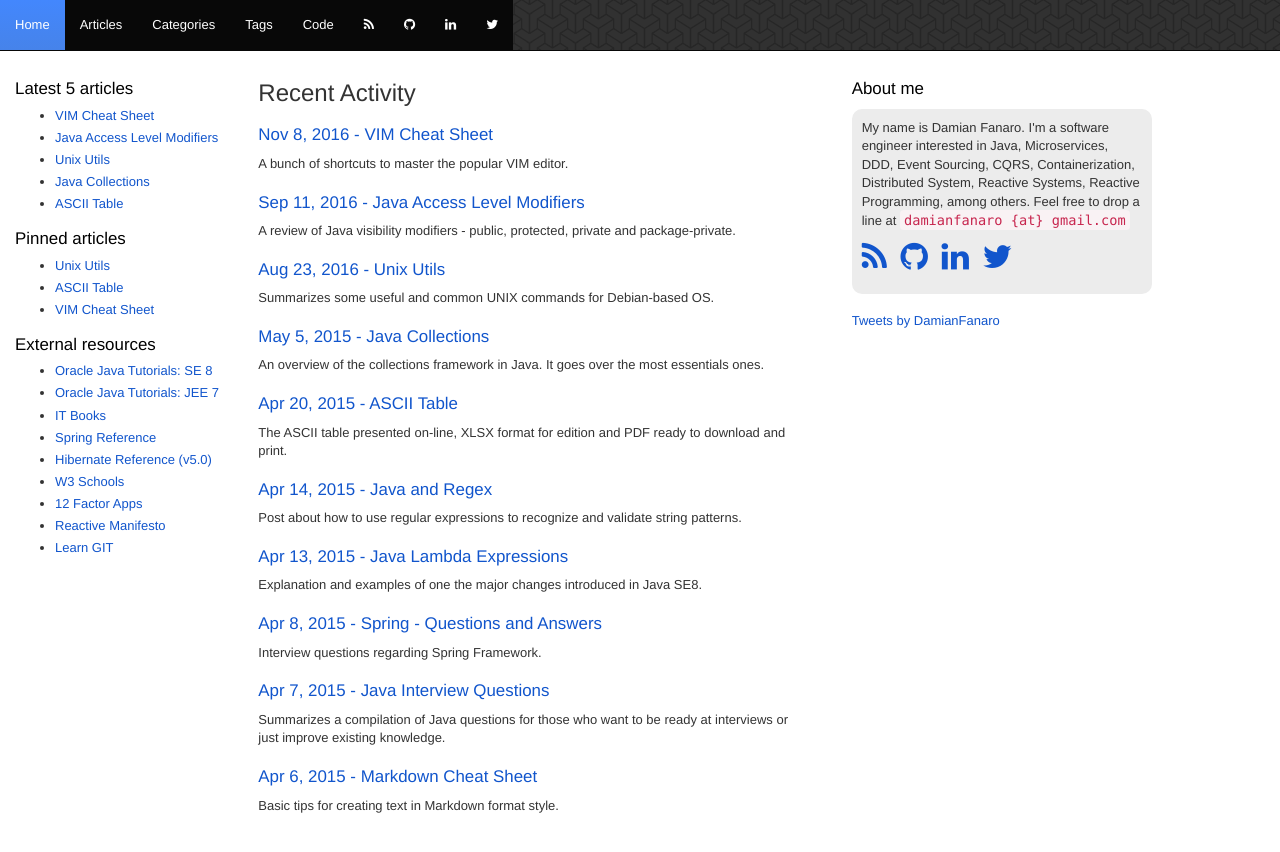
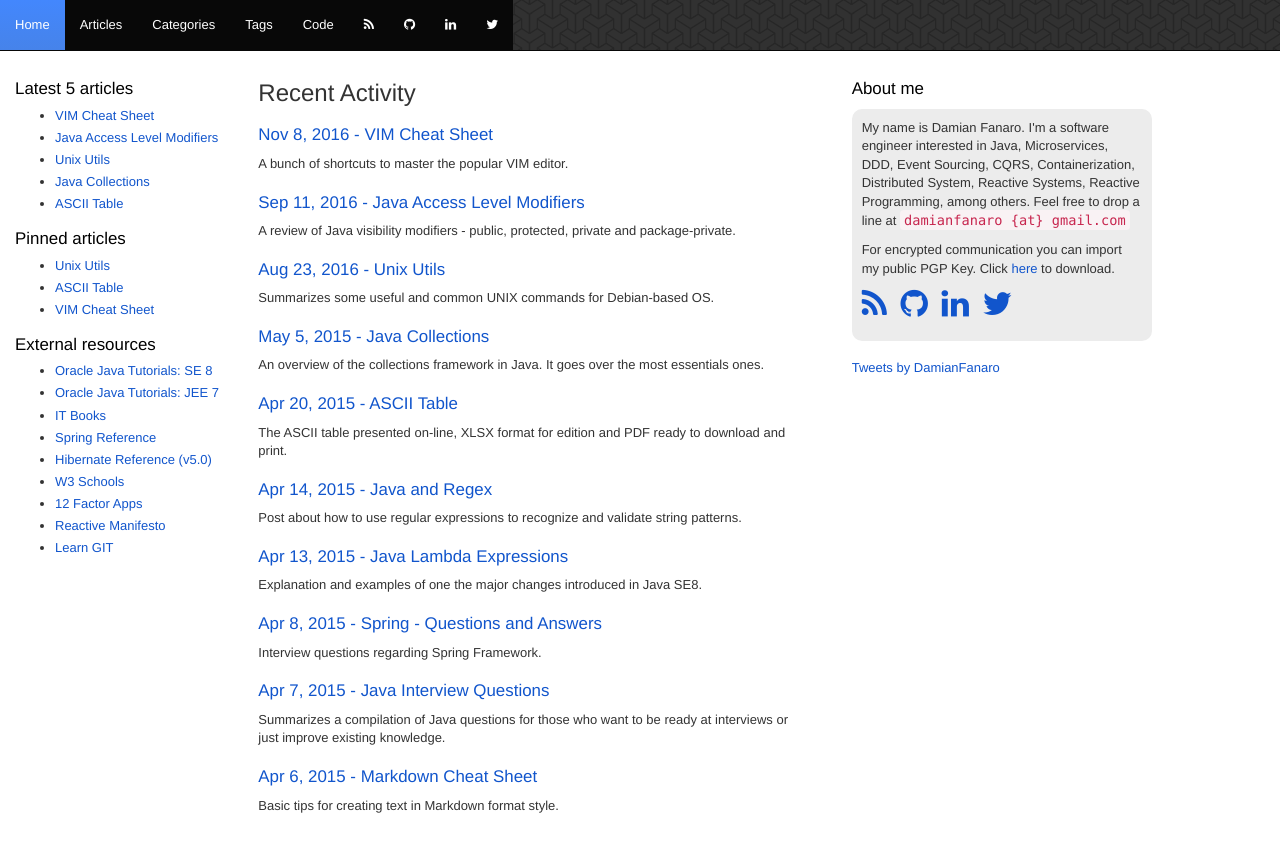
Before and after one commit to damianfanaro/damianfanaro.github.io, a Jekyll site: the page built from index.html, in a window 1280 px wide and 984 px high. Shown: the top 852 px of the window. Built offline with Jekyll 4.4.1, drawn with Linux system fonts in a browser that asks for light colours; nearby versions of some CDN libraries; the list of posts is cut into pages by our own code; comment, search, counter and statistics services are not loaded.

Commit message:
Update sidebar-right.html

```diff
--- a/_includes/sidebar-right.html
+++ b/_includes/sidebar-right.html
@@ -3,9 +3,15 @@
 	<div class="sidebar well" style='width: 300px; word-break: keep-all; word-wrap: normal;'>
 		<h1>About me</h1>
 		<div class="well2">
-		<p>My name is Damian Fanaro.
+		<p>
+		My name is Damian Fanaro.
 		I'm a software engineer interested in Java, Microservices, DDD, Event Sourcing, CQRS, Containerization, Distributed System, Reactive Systems, Reactive Programming, among others.
-		Feel free to drop a line at <code>damianfanaro {at} gmail.com</code></p>
+		Feel free to drop a line at <code>damianfanaro {at} gmail.com</code>
+		</p>
+		<p>
+		For encrypted communication you can import my public PGP Key.
+			Click <a href="http://damianfanaro.github.io/DamianFanaroPGP.asc" target="blank">here</a> to download.
+		</p>
 		<p>
 		<a href="{{ site.baseurl }}/feed.xml" target="blank"><i class="fa fa-rss" style="font-size: xx-large; padding-right: 10px;"></i></a>
 		<a href="https://github.com/damianfanaro" target="blank"><i class="fa fa-github" style="font-size: xx-large; padding-right: 10px;"></i></a>
```
